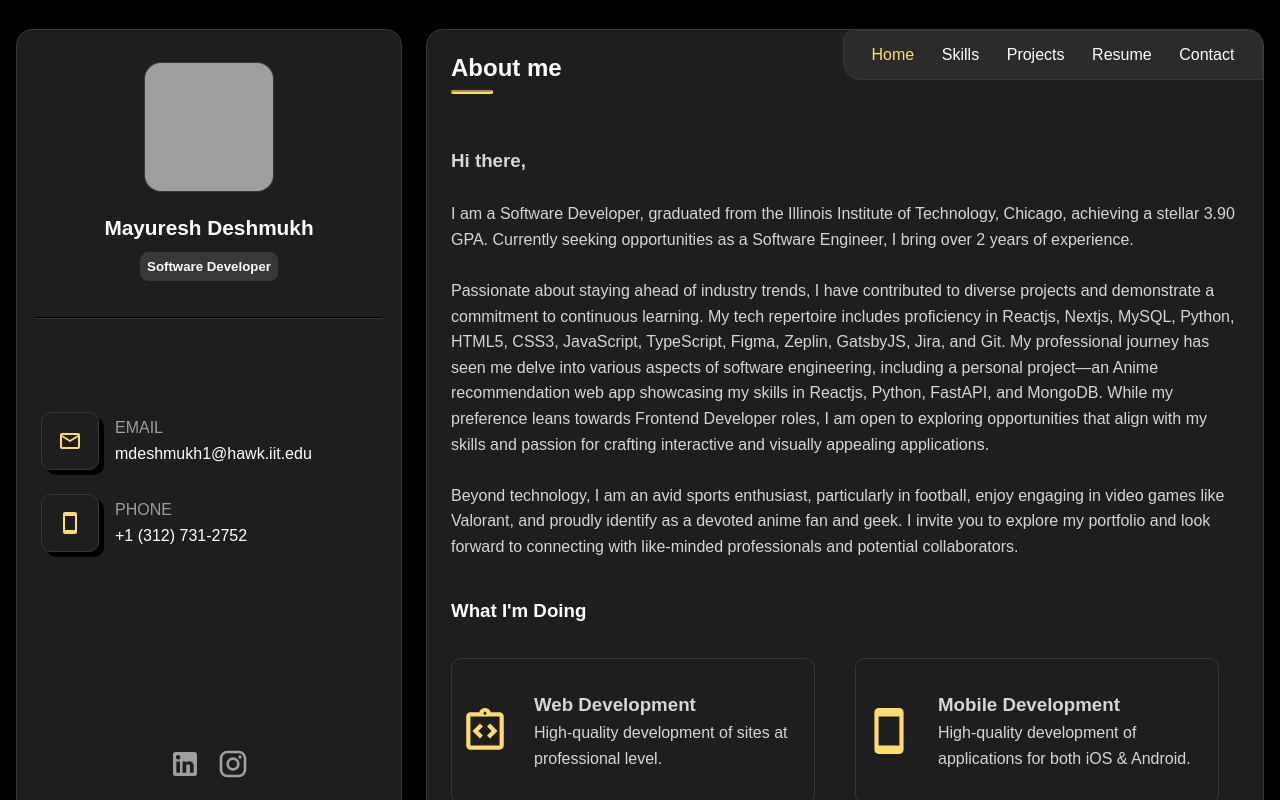
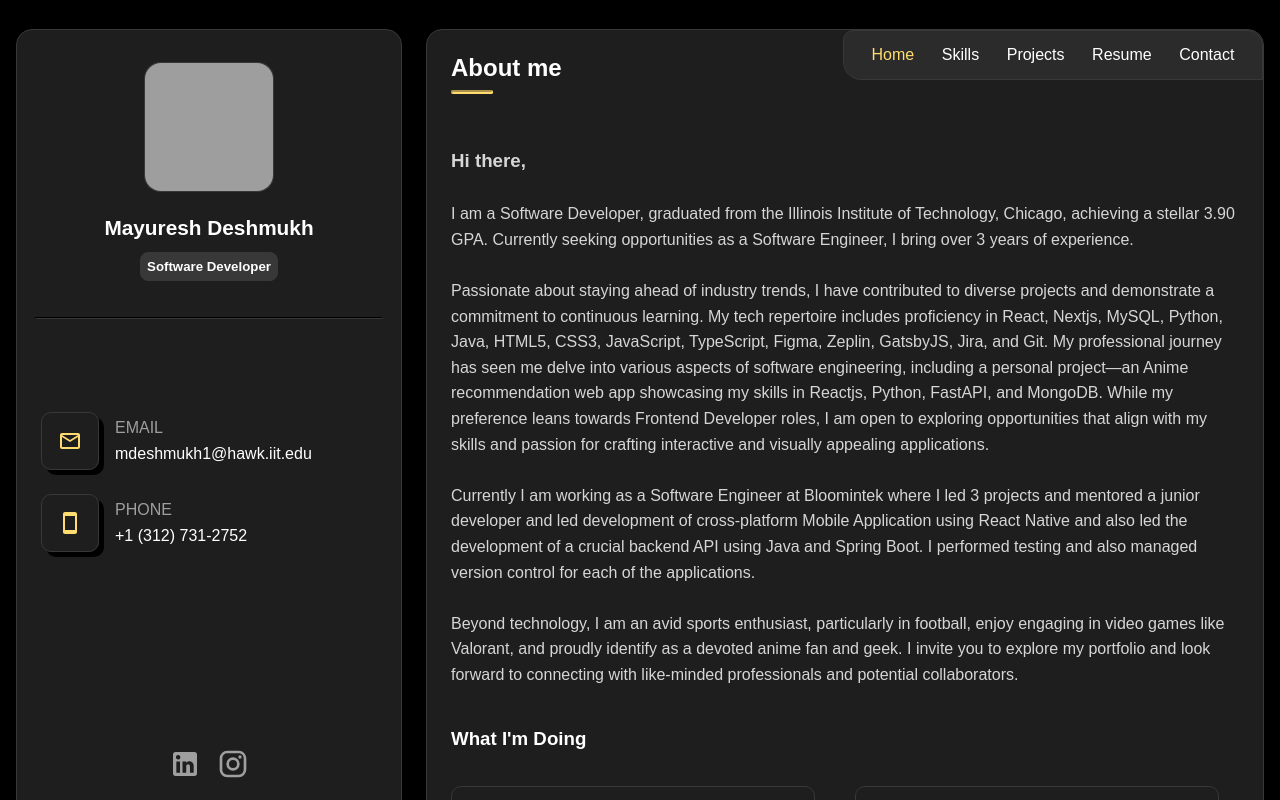
Before and after one commit to MFA21SCM03D/Portfolio, a React (Create React App) app: page / in a window 1280 px wide. Shown: the top 800 px of the page. Built offline with nearby package versions, Linux system fonts and the light colour scheme; grey boxes are pictures that could not be loaded.

Commit message:
Update Home.jsx

```diff
--- a/src/pages/Home/Home.jsx
+++ b/src/pages/Home/Home.jsx
@@ -14,13 +14,16 @@ function Home() {
         <h3>Hi there,</h3>
         <br/>
         I am a Software Developer, graduated from the Illinois Institute of Technology, Chicago, achieving a stellar 3.90 GPA.
-        Currently seeking opportunities as a Software Engineer, I bring over 2 years of experience.
+        Currently seeking opportunities as a Software Engineer, I bring over 3 years of experience.
         <br /><br />
         Passionate about staying ahead of industry trends, I have contributed to diverse projects and demonstrate a commitment to continuous learning.
-        My tech repertoire includes proficiency in Reactjs, Nextjs, MySQL, Python, HTML5, CSS3, JavaScript, TypeScript, Figma, Zeplin, GatsbyJS, Jira, and Git.
+        My tech repertoire includes proficiency in React, Nextjs, MySQL, Python, Java, HTML5, CSS3, JavaScript, TypeScript, Figma, Zeplin, GatsbyJS, Jira, and Git.
         My professional journey has seen me delve into various aspects of software engineering, including a personal project—an Anime recommendation web app showcasing
         my skills in Reactjs, Python, FastAPI, and MongoDB. While my preference leans towards Frontend Developer roles, I am open to exploring opportunities that align
         with my skills and passion for crafting interactive and visually appealing applications.
+        <br /><br />
+        Currently I am working as a Software Engineer at Bloomintek where I led 3 projects and mentored a junior developer and led development of cross-platform Mobile
+        Application using React Native and also led the development of a crucial backend API using Java and Spring Boot. I performed testing and also managed version control for each of the applications.
         <br /><br />
         Beyond technology, I am an avid sports enthusiast, particularly in football, enjoy engaging in video games like Valorant, and proudly identify as a devoted anime fan and geek.
         I invite you to explore my portfolio and look forward to connecting with like-minded professionals and potential collaborators.
```
